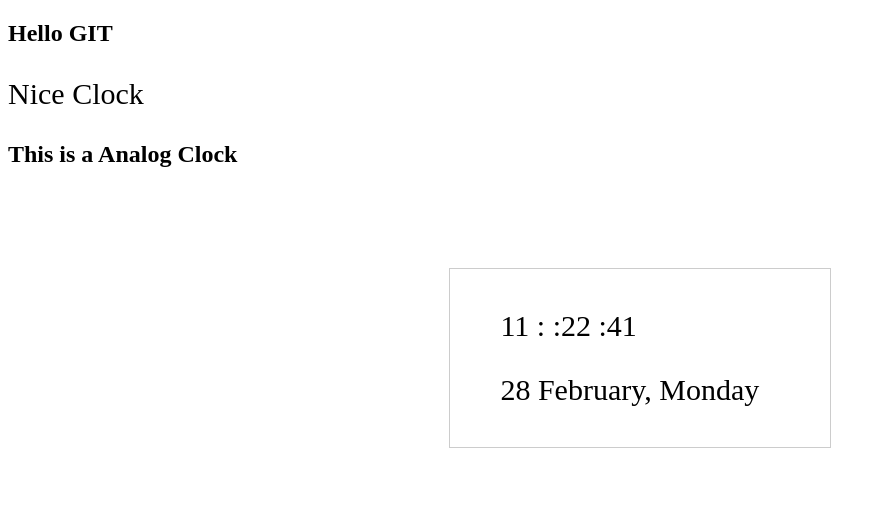
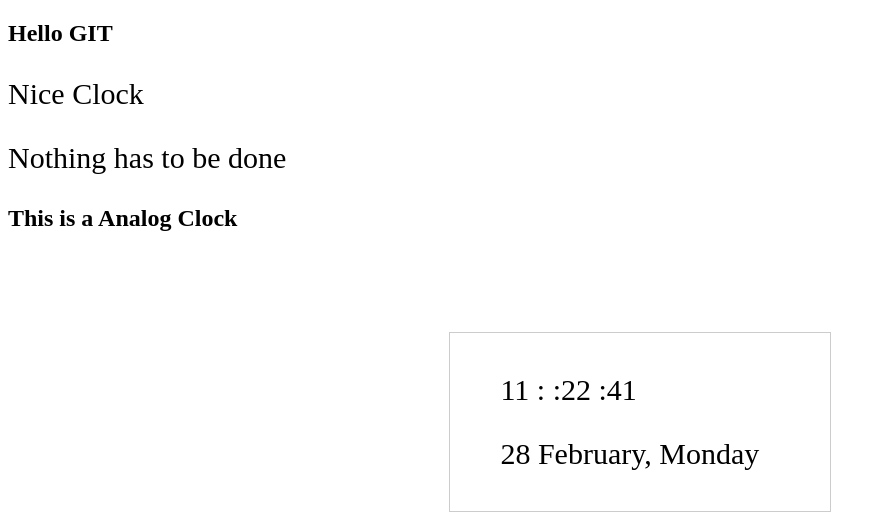
Before and after one commit to codermahdi/Digital-Clock, a plain HTML site: page index.html in a window 1280 px wide. Shown: the whole page, without its empty margins (0-886 px from the left). Drawn offline with Linux system fonts and the light colour scheme.

Commit message:
add p tag

```diff
--- a/index.html
+++ b/index.html
@@ -14,6 +14,7 @@
 
     <h2>Hello GIT</h2>
     <p>Nice Clock</p>
+    <p>Nothing has to be done</p>
 
     <style>
         .clockBox {
```
